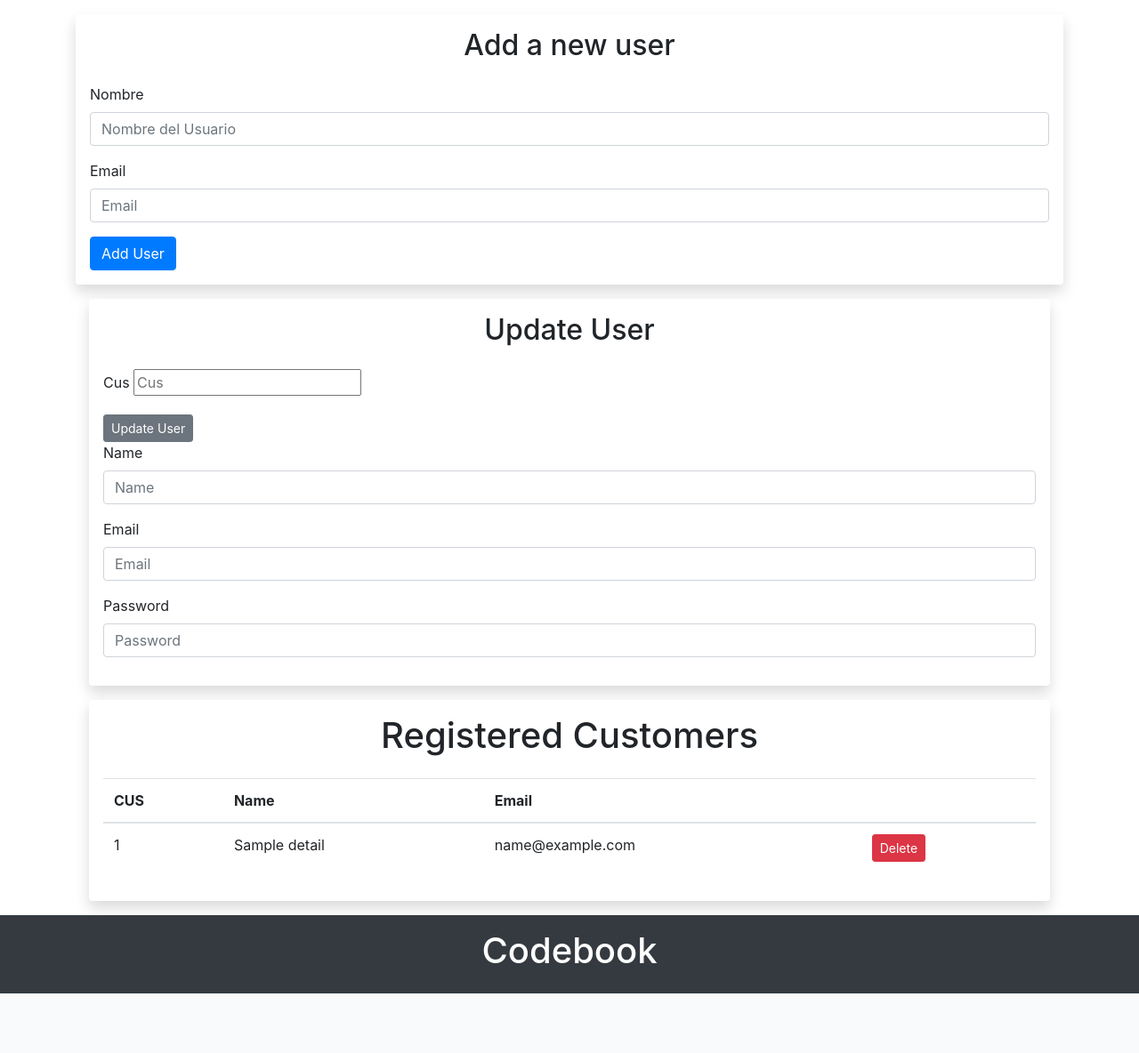
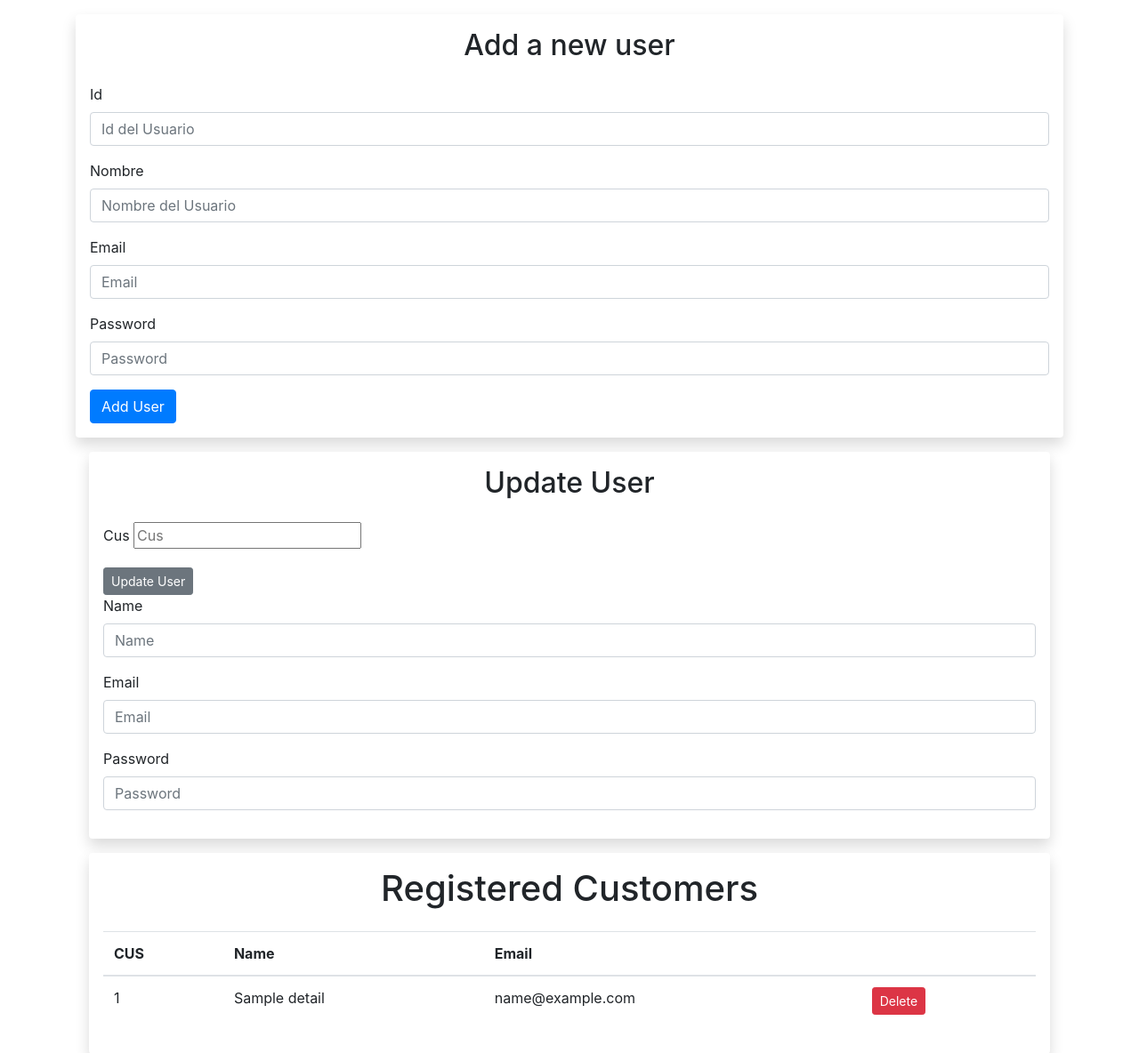
Before and after one commit to coderunner86/payment-gateway, a FastAPI app: template app/templates/dashboard.html in a window 1280 px wide. Shown: the part 76-1260 px from the top of the page at 89% size. Before the commit the page ends 1193 px from the top, so only its background shows below. Run offline with FastAPI, Linux system fonts and the light colour scheme; the template is opened without the code that fills it: most values are stand-ins (such as "Sample title", 1, 10 or a date in 2020); parts of the project's set-up code (start-up, migrations or seed data) failed here and were passed over; some libraries are stand-ins or nearby versions.

Commit message:
frontend(html): add new user functionality

```diff
--- a/app/templates/dashboard.html
+++ b/app/templates/dashboard.html
@@ -47,14 +47,21 @@
             <h2 class="text-center mb-4">Add a new user</h2>
             <form id="addUserForm">
                 <div class="mb-3">
-                    <label for="name" class="form-label">Nombre</label>
+                    <label for="id" class="form-label">Id</label>
+                    <input type="number" class="form-control" id="id" placeholder="Id del Usuario">
+                </div>
+                <div class="mb-3">
+                    <label for="addName" class="form-label">Nombre</label>
                     <input type="text" class="form-control" id="name" placeholder="Nombre del Usuario">
                 </div>
                 <div class="mb-3">
-                    <label for="email" class="form-label">Email</label>
-                    <input type="email" class="form-control" id="email" placeholder="Email">
+                    <label for="addEmail" class="form-label">Email</label>
+                    <input type="text" class="form-control" id="email" placeholder="Email">
                 </div>
-
+                <div class="mb-3">
+                    <label for="addPassword" class="form-label">Password</label>
+                    <input type="text" class="form-control" id="password" placeholder="Password">
+                </div>
                 <div class="d-flex justify-content-between">
                     <button type="button" class="btn btn-primary" onclick="addUser()">Add User</button>
                 </div>
@@ -151,7 +158,26 @@
         }
     </script>
     <script>
-
+        async function addUser() {
+            const id = document.getElementById('id').value;
+            const name = document.getElementById('name').value;
+            const email = document.getElementById('email').value;
+            const password = document.getElementById('password').value;
+            var myHeaders = new Headers();
+            myHeaders.append("Content-Type", "application/json");
+            myHeaders.append("Accept", "application/json;");
+            var raw = JSON.stringify({"id": id, "name": name, "email": email, "password": password });
+            var requestOptions = {
+                method: 'POST',
+                headers: myHeaders,
+                body: raw,
+                redirect: 'follow'
+            }
+            var response = await fetch('/api/users/new', requestOptions)
+                .then(response => response.text())
+                .then(result => console.log(result))
+                .catch(error => console.log('error', error));
+        }
     </script>
     <script>
         async function get_users() {
@@ -184,7 +210,7 @@
             var raw = JSON.stringify({
                 "email": email,
                 "password": password,
-                    "name":name,
+                "name": name,
             });
             var requestOptions = {
                 method: 'PUT',
```
Lines whose indentation alone changed are shown as unchanged.
